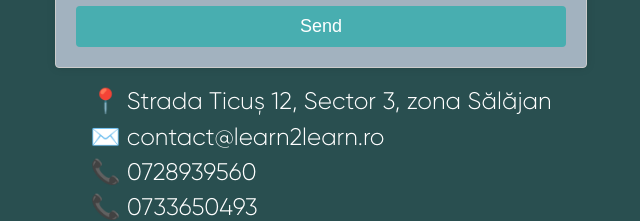
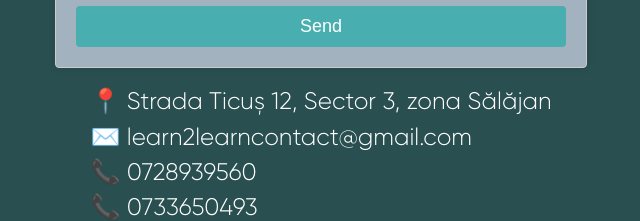
Before and after one commit to HoriaMitrica/Learn2Learn, a React (Vite) app in the folder client/: page / in a window 1280 px wide. Shown: the part 10180-10401 px from the top of the page, without its empty margins (319-959 px from the left). Built offline with nearby package versions, Linux system fonts and the light colour scheme.

Commit message:
Update index.tsx

```diff
--- a/client/src/components/Contact/index.tsx
+++ b/client/src/components/Contact/index.tsx
@@ -16,7 +16,7 @@ export const Contact = () => {
                         <div className="contact-left">
                             <div style={{ fontSize: "x-large" }}>
                                 <div>📍 Strada Ticuș 12, Sector 3, zona Sălăjan</div>
-                                <div>✉️ contact@learn2learn.ro</div>
+                                <div>✉️ learn2learncontact@gmail.com</div>
                                 <div>📞 0728939560</div>
                                 <div>📞 0733650493</div>
                             </div>
```
